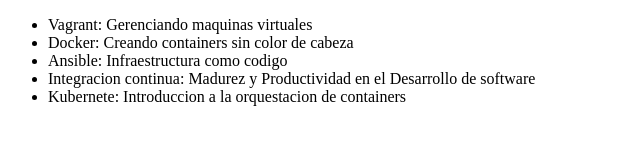
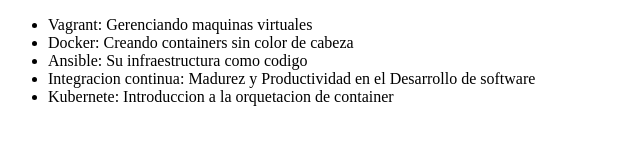
Before and after one commit to jessmoref/alura-git, a plain HTML site: page index.html in a window 1280 px wide. Shown: the full height of the page, 0-640 px from the left. Drawn offline with Linux system fonts and the light colour scheme.

Commit message:
Modificando el nombre del curso de kubernetes

```diff
--- a/index.html
+++ b/index.html
@@ -10,9 +10,10 @@
     <ul>
         <li> Vagrant: Gerenciando maquinas virtuales </li>
         <li> Docker: Creando containers sin color de cabeza </li>
-        <li> Ansible: Infraestructura como codigo</li>
+        <li> Ansible: Su infraestructura como codigo</li>
         <li> Integracion continua: Madurez y Productividad en el Desarrollo de software </li>
-        <li> Kubernete: Introduccion a la orquestacion de containers </li>
+        <li> Kubernete: Introduccion a la orquetacion de container </li>
+
     </ul>
 </body>
 
```
